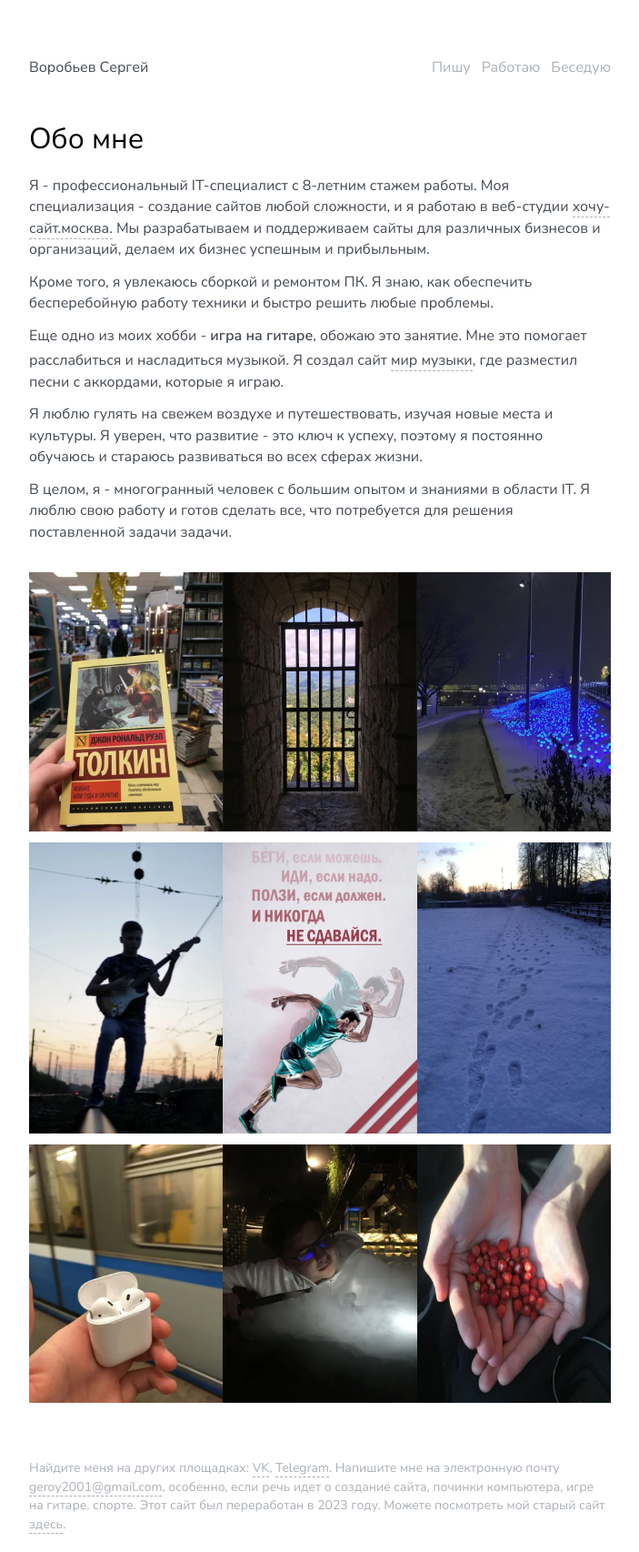
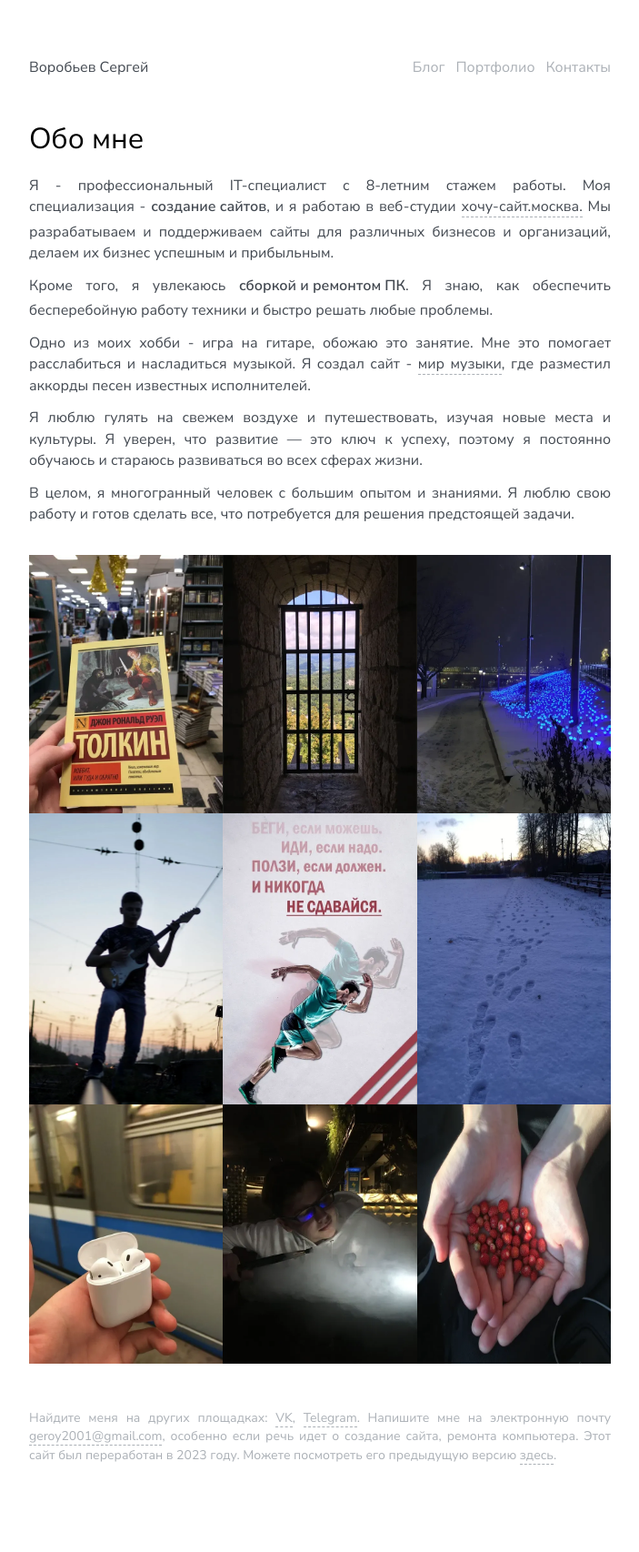
Before and after one commit to LittleTozz/svorobiev.ru, a PHP site: page / in a window 1280 px wide. Shown: the whole page at 91% size, without its empty margins (288-991 px from the left). After the commit the page ends 1610 px from the top, so only its background shows below. Run offline with PHP 8.4, Linux system fonts and the light colour scheme.

Commit message:
Небольшие исправления
Исправления в тексте и в стилях сайта

```diff
--- a/assets/css/style.css
+++ b/assets/css/style.css
@@ -44,11 +44,10 @@
 }
 #my_foto img {
     width: 33.33%;
-    margin-bottom: 12px;
     transition: 200ms;
     z-index: 1;
 }
-#my_foto img:hover {
+#my_foto img:active {
     transform: scale(1.7);
     z-index: 2;
     transition: 200ms;
@@ -176,3 +175,7 @@
     display: flex;
     justify-content: space-between;
 }
+
+.other_links p {
+    text-align: unset;
+}
--- a/assets/css/ui.css
+++ b/assets/css/ui.css
@@ -151,6 +151,7 @@ p {
 	margin-bottom: 0.75rem;
 	color: var(--text-light-clr);
     transition: 300ms;
+	text-align: justify;
 }
 
 p strong {
@@ -184,7 +185,7 @@ code {
     background-color: #fff6c0;
 }
 code::selection {
-    background-color: #fff;
+    background-color: #cec79b;
 }
 
 ol,
--- a/blog/article_listing.php
+++ b/blog/article_listing.php
@@ -36,7 +36,7 @@ if (mysqli_num_rows($result_listion) == 0) {
 ?>
 
 <main class="listing article">
-    <h1 class="container">Пишу в Блоге</h1>
+    <h1 class="container">Делюсь полезными советами</h1>
     <div class="spacer16"></div>
     <?php while($row = mysqli_fetch_assoc($result_listion)) { ?>
             <section>
--- a/blog/article_post.php
+++ b/blog/article_post.php
@@ -44,10 +44,10 @@ if (mysqli_num_rows($result_article) > 0) {?>
             echo("<div class='other_links'>");
             while ($row = mysqli_fetch_array($result_two_random_articles)) {
                 if ($count == 0) {
-                    echo("<p><a href='" . $row["url"] ."'>← " . $row["title"] . "</a></p>");
+                    echo("<p><a href='" . $row["url"] ."'>←&nbsp;" . $row["title"] . "</a></p>");
                     $count++;
                 } else if ($count == 1) {
-                    echo("<p><a href='" . $row["url"] ."'>" . $row["title"] . " →</a></p>");
+                    echo("<p><a href='" . $row["url"] ."'>" . $row["title"] . "&nbsp;→</a></p>");
                 }
             }
         }
--- a/contact.php
+++ b/contact.php
@@ -27,7 +27,6 @@ $description = 'Беседую';
             <p><a href="https://vk.com/littletoss" target="_blank">ВКонтакте</a></p>
             <p><a href="https://t.me/LittleToss" target="_blank">Telegram</a></p>
             <p><a href="https://github.com/sergey-vorobiev" target="_blank">GitHub</a></p>
-            <p><a href="tel:89166527688">8 (916) 652 76 88</a></p>
             <p><a href="mailto:geroy2001@gmail.com">geroy2001@gmail.com</a></p>
         </section>
     </main>
--- a/index.php
+++ b/index.php
@@ -16,24 +16,24 @@ $keywords = '';
             <h1>Обо мне</h1>
             <div class="spacer16"></div>
             <p>
-                Я - профессиональный IT-специалист с <?php echo(date("Y") - 2015); ?>-летним стажем работы. Моя специализация - создание сайтов любой сложности, и я работаю в веб-студии <a href="https://xn----8sb1arqicot.xn--80adxhks/" target="_blank">хочу-сайт.москва.</a> Мы разрабатываем и поддерживаем сайты для различных бизнесов и организаций, делаем их бизнес успешным и прибыльным.</p>
+                Я - профессиональный IT-специалист с <?php echo(date("Y") - 2015); ?>-летним стажем работы. Моя специализация - <b>создание сайтов</b>, и я работаю в веб-студии <a href="https://xn----8sb1arqicot.xn--80adxhks/" target="_blank">хочу&#8209;сайт.москва.</a> Мы разрабатываем и поддерживаем сайты для различных бизнесов и организаций, делаем их бизнес успешным и прибыльным.</p>
             <p>
-                Кроме того, я увлекаюсь сборкой и ремонтом ПК. Я знаю, как обеспечить бесперебойную работу техники и
+                Кроме того, я увлекаюсь <b>сборкой и ремонтом ПК</b>. Я знаю, как обеспечить бесперебойную работу техники и
                 быстро
-                решить любые проблемы.
+                решать любые проблемы.
             </p>
             <p>
-                Еще одно из моих хобби - <b>игра на гитаре</b>, обожаю это занятие.
-                Мне это помогает расслабиться и насладиться музыкой. Я создал сайт <a href="https://svorobiev.ru/songs/">мир музыки</a>,
-                где разместил песни с аккордами, которые я играю.
+                Одно из моих хобби - игра на гитаре, обожаю это занятие.
+                Мне это помогает расслабиться и насладиться музыкой. Я создал сайт - <a href="https://svorobiev.ru/songs/">мир музыки</a>,
+                где разместил аккорды песен известных исполнителей.
             </p>
             <p>
-                Я люблю гулять на свежем воздухе и путешествовать, изучая новые места и культуры. Я уверен, что развитие -
-                это ключ к успеху, поэтому я постоянно обучаюсь и стараюсь развиваться во всех сферах жизни.
+                Я люблю гулять на свежем воздухе и путешествовать, изучая новые места и культуры. Я уверен, что развитие — это
+                ключ к успеху, поэтому я постоянно обучаюсь и стараюсь развиваться во всех сферах жизни.
             </p>
             <p>
-                В целом, я - многогранный человек с большим опытом и знаниями в области IT. Я люблю свою работу и готов
-                сделать все, что потребуется для решения поставленной задачи задачи.
+                В целом, я многогранный человек с большим опытом и знаниями. Я люблю свою работу и готов
+                сделать все, что потребуется для решения предстоящей задачи.
             </p>
         </section>
 
--- a/parts/footer.php
+++ b/parts/footer.php
@@ -1,7 +1,5 @@
 <div class="footer container">
     <p class="footer__content">Найдите меня на других площадках: <a href="https://vk.com/littletoss">VK</a>, <a href="https://t.me/LittleToss">Telegram</a>. Напишите мне на электронную почту <a href="mailto:geroy2001@gmail.com">geroy2001@gmail.com</a>,
-        особенно, если речь идет о создание сайта, починки компьютера, игре на гитаре, спорте. Этот сайт был переработан в 2023 году. Можете посмотреть мой старый сайт <a href="/oldsite">здесь</a>.</p>
+        особенно если речь идет о создание сайта, ремонта компьютера. Этот сайт был переработан в 2023 году. Можете посмотреть его предыдущую версию <a href="/oldsite">здесь</a>.</p>
 </div>
-<!-- Yandex.Metrika counter -->
-    <script type="text/javascript" > (function(m,e,t,r,i,k,a){m[i]=m[i]||function(){(m[i].a=m[i].a||[]).push(arguments)}; m[i].l=1*new Date(); for (var j = 0; j < document.scripts.length; j++) {if (document.scripts[j].src === r) { return; }} k=e.createElement(t),a=e.getElementsByTagName(t)[0],k.async=1,k.src=r,a.parentNode.insertBefore(k,a)}) (window, document, "script", "https://mc.yandex.ru/metrika/tag.js", "ym"); ym(82935874, "init", { clickmap:true, trackLinks:true, accurateTrackBounce:true }); </script> <noscript><div><img src="https://mc.yandex.ru/watch/82935874" style="position:absolute; left:-9999px;" alt="" /></div></noscript>
-<!-- /Yandex.Metrika counter -->
+<script type="text/javascript" > (function(m,e,t,r,i,k,a){m[i]=m[i]||function(){(m[i].a=m[i].a||[]).push(arguments)}; m[i].l=1*new Date(); for (var j = 0; j < document.scripts.length; j++) {if (document.scripts[j].src === r) { return; }} k=e.createElement(t),a=e.getElementsByTagName(t)[0],k.async=1,k.src=r,a.parentNode.insertBefore(k,a)}) (window, document, "script", "https://mc.yandex.ru/metrika/tag.js", "ym"); ym(82935874, "init", { clickmap:true, trackLinks:true, accurateTrackBounce:true }); </script> <noscript><div><img src="https://mc.yandex.ru/watch/82935874" style="position:absolute; left:-9999px;" alt="" /></div></noscript>
--- a/parts/header.php
+++ b/parts/header.php
@@ -1,9 +1,9 @@
 <?php
 $current_url = $_SERVER['REQUEST_URI'];
 $menu_links = array(
-    "/blog" => "Пишу",
-    "/work" => "Работаю",
-    "/contact" => "Беседую"
+    "/blog" => "Блог",
+    "/work" => "Портфолио",
+    "/contact" => "Контакты"
 );
 ?>
 
```
